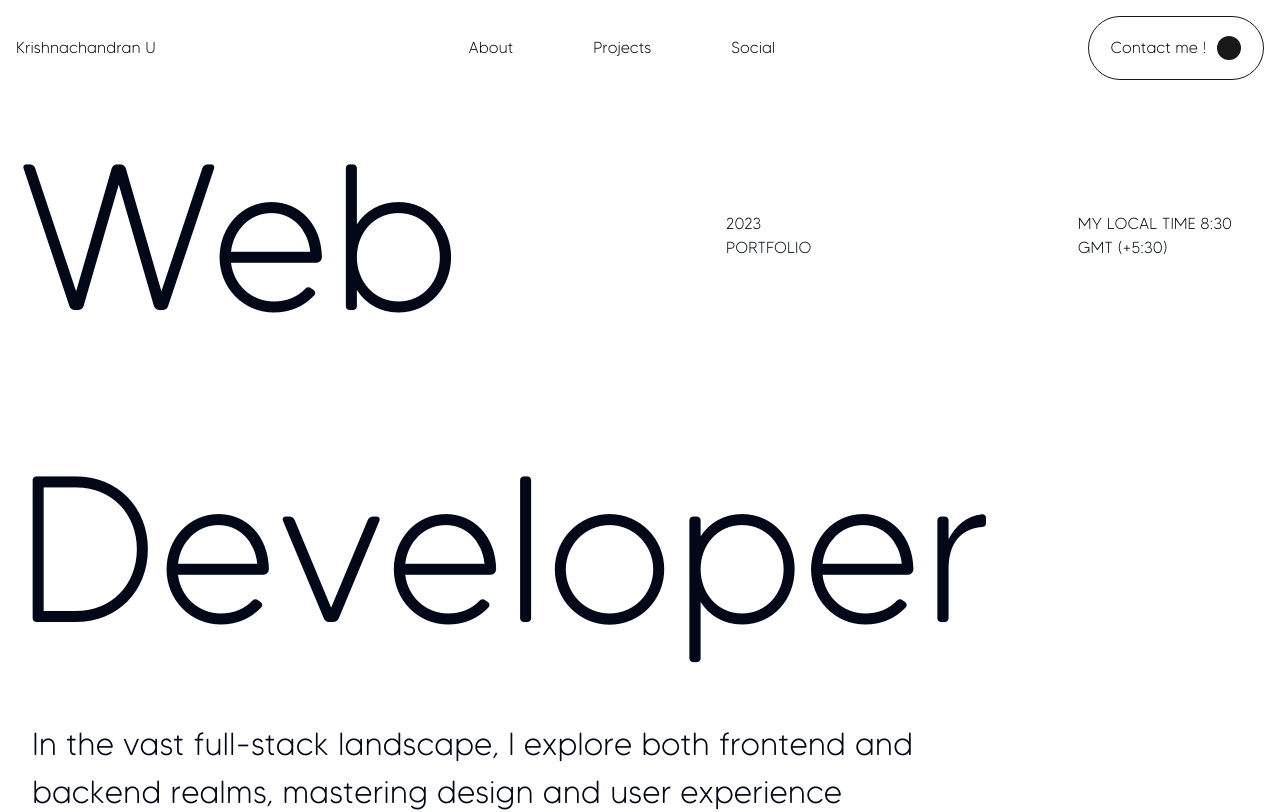
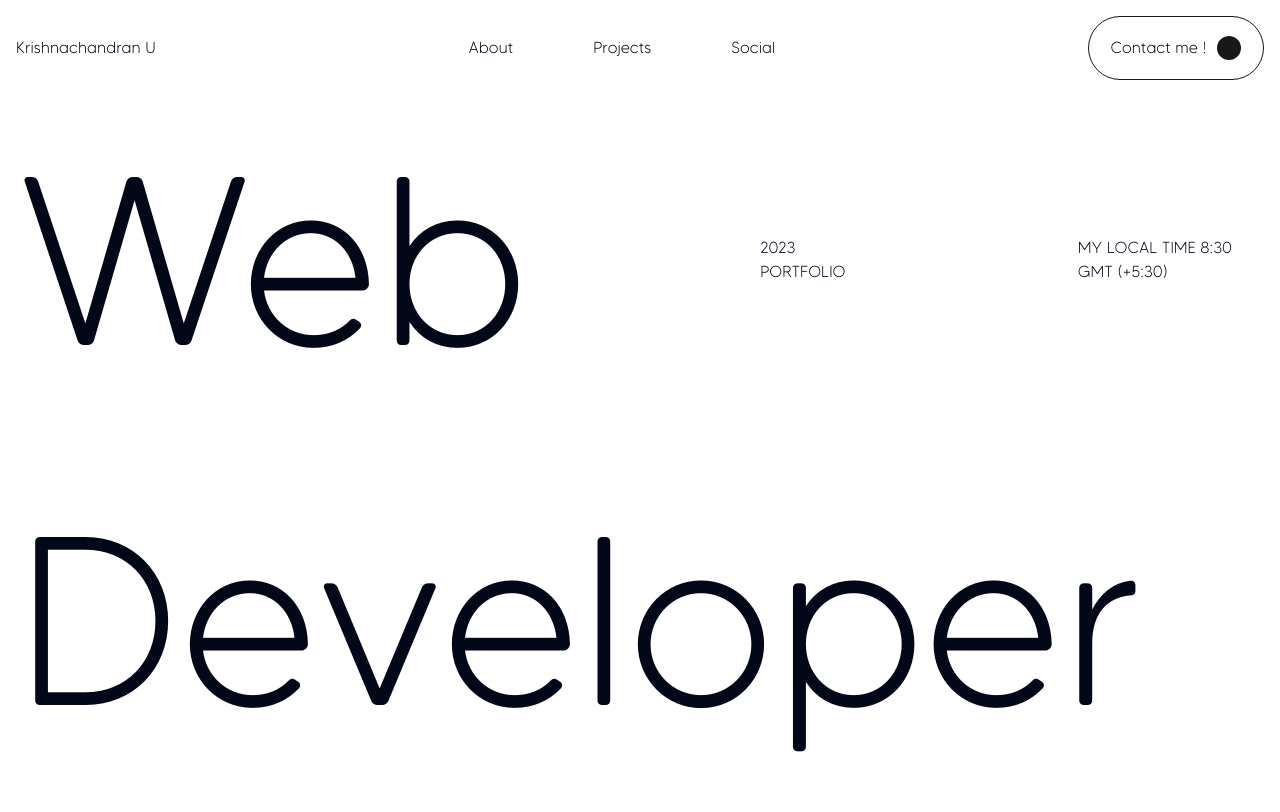
Before and after one commit to krishnachandran-u/krishnachandran, a Next.js app: page / in a window 1280 px wide. Shown: the top 812 px of the page. Built offline with nearby package versions, Linux system fonts and the light colour scheme.

Commit message:
fix web developer font size

```diff
--- a/src/app/page.tsx
+++ b/src/app/page.tsx
@@ -1,3 +1,4 @@
+import About from '@/components/About';
 import './globals.css';
 
 import Hero from '@/components/Hero';
@@ -10,6 +11,7 @@ export default function Home() {
       <ScreenSizeLogger />
     */}
       <Hero />
+      <About />
     </>
   )
 }
--- /dev/null
+++ b/src/components/About.tsx
@@ -0,0 +1,7 @@
+export default function About() {
+    return (
+        <>
+
+        </>
+    )
+}
--- a/src/components/Hero.tsx
+++ b/src/components/Hero.tsx
@@ -49,7 +49,7 @@ export default function Hero() {
                             </FadeInWhenVisible>
                         </div>
                         <FadeInWhenVisible flow = "left">
-                            <div>Developer</div>
+                            <div className = {styles.Developer}>Developer</div>
                         </FadeInWhenVisible>
                     </div>
                 </div>
--- a/src/styles/Hero.module.scss
+++ b/src/styles/Hero.module.scss
@@ -125,15 +125,8 @@
             .main {
             display: flex;
             flex-direction: column;
-            font-size: 13rem;
+            font-size: min(20vw, 15rem);
 
-                @media only screen and (max-width: 1010px) { font-size: 12rem; }
-                @media only screen and (max-width: 940px) { font-size: 11rem; }
-                @media only screen and (max-width: 850px) { font-size: 10rem; }
-                @media only screen and (max-width: 780px) { font-size: 9rem; }
-                @media only screen and (max-width: 700px) { font-size: 8rem; }
-                @media only screen and (max-width: 630px) { font-size: 7rem; }
-                @media only screen and (max-width: 570px) { font-size: 6rem; }
 
                 .web {
                     display: flex;
```
